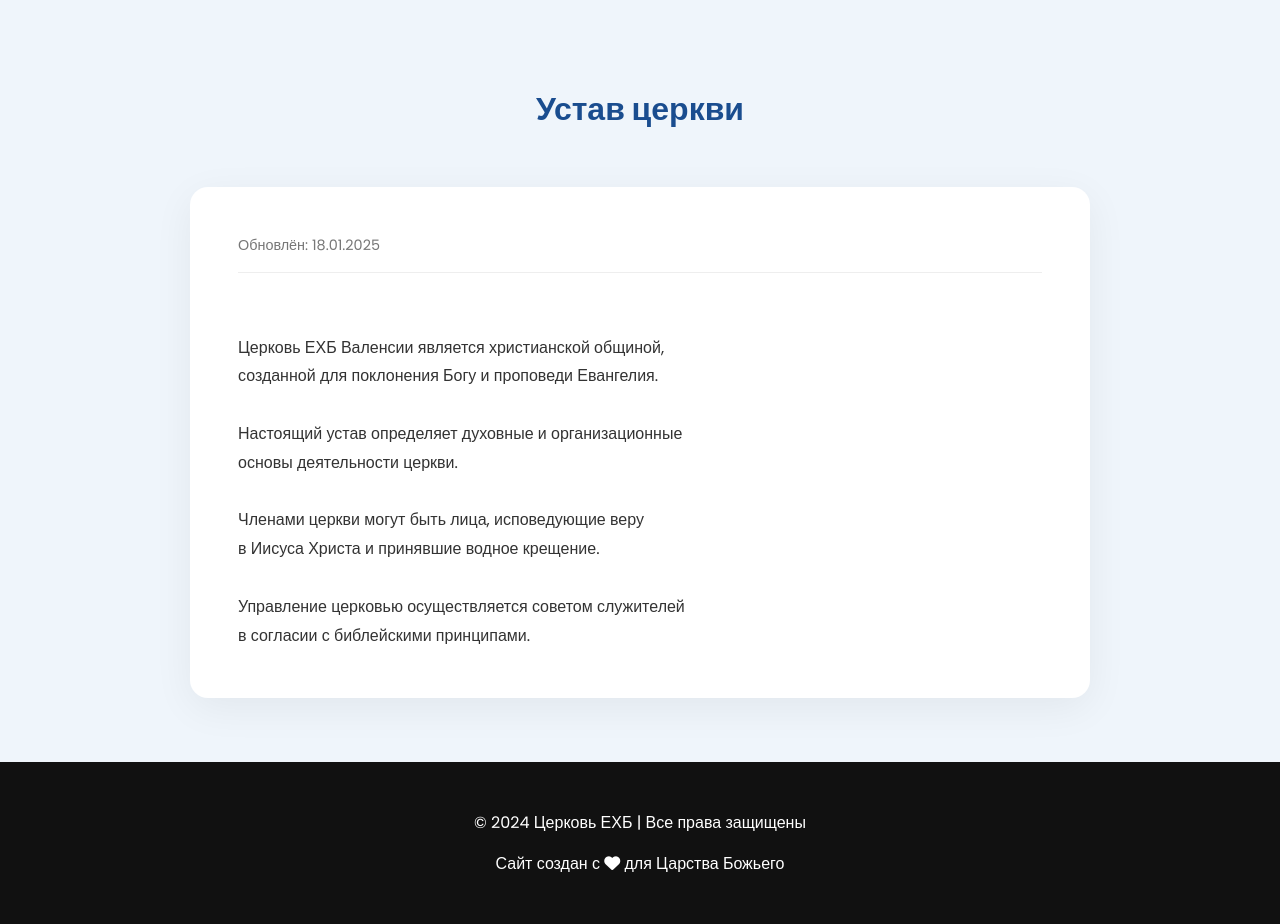
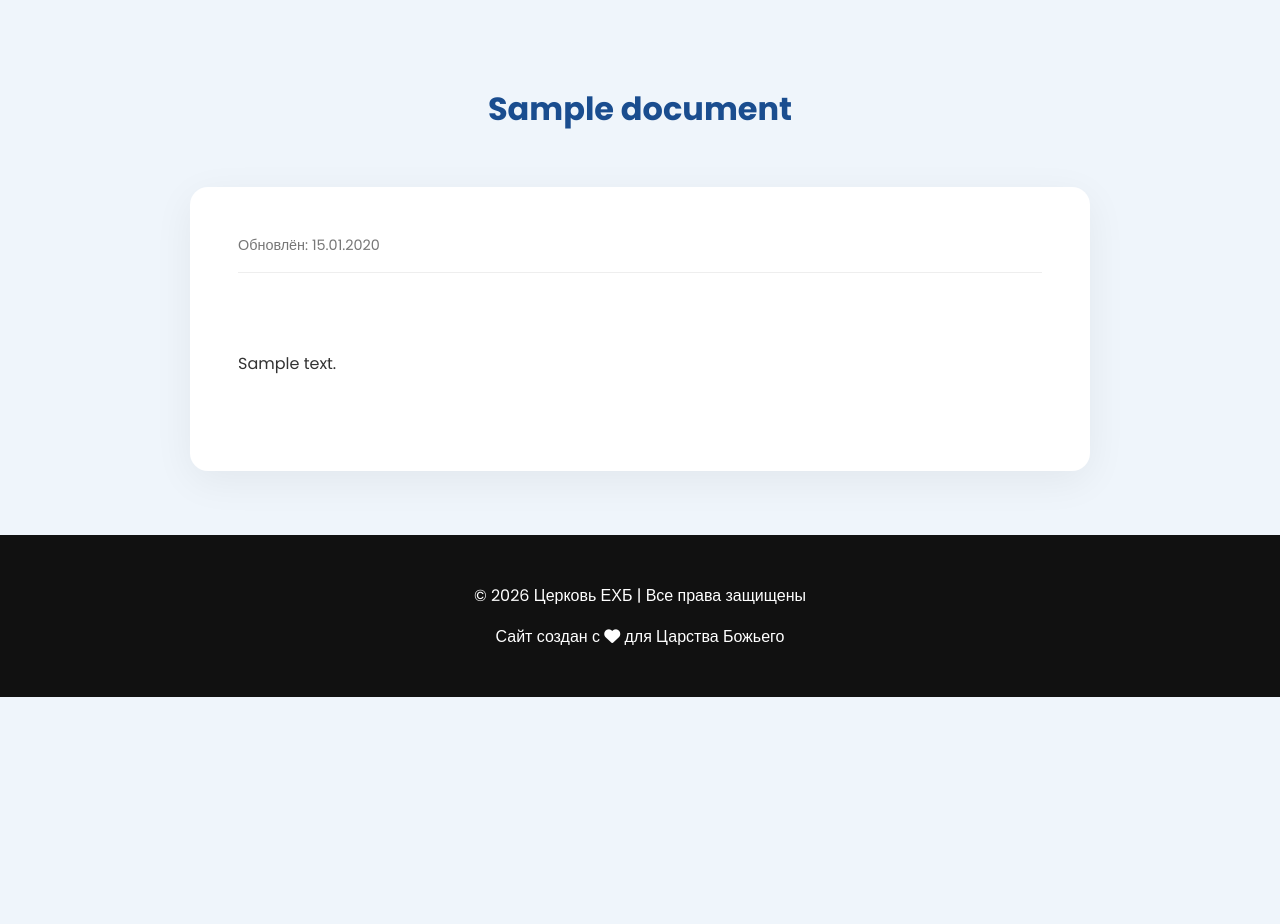
Before and after one commit to Fox216540/web_church, a Django app: template church/main/templates/main/doc.html in a window 1280 px wide. Shown: the part 123-1047 px from the top of the page. After the commit the page ends 820 px from the top, so only its background shows below. Run offline with Django 5.2, Linux system fonts and the light colour scheme; the template is opened without the code that fills it: most values are stand-ins (such as "Sample title", 1, 10 or a date in 2020).

Commit message:
Обновлён дизайн шаблона документа, добавлена ссылка на базовый CSS и компоненты.

```diff
--- a/church/main/templates/main/doc.html
+++ b/church/main/templates/main/doc.html
@@ -2,17 +2,17 @@
 <html lang="ru">
 <head>
 <meta charset="UTF-8">
-<title>Устав церкви — Церковь ЕХБ Валенсии</title>
+<title>{{ document.title }} — Церковь ЕХБ Валенсии</title>
 <meta name="viewport" content="width=device-width, initial-scale=1.0">
 
 <link href="https://fonts.googleapis.com/css2?family=Poppins:wght@300;400;600;700&display=swap" rel="stylesheet">
 <link rel="stylesheet" href="https://cdnjs.cloudflare.com/ajax/libs/font-awesome/6.0.0/css/all.min.css">
 {% load static %}
 <link rel="stylesheet" href="{% static 'main/css/doc.css' %}" />
+<link rel="stylesheet" href="{% static 'main/css/base.css' %}" />
+<link rel="stylesheet" href="{% static 'main/css/components.css' %}" />
 <link rel="stylesheet" href="{% static 'main/css/variable.css' %}">
 <link rel="shortcut icon" href="{% static 'main/img/favicon.ico' %}" type="image/x-icon">
-
-
 </head>
 
 <body>
@@ -26,10 +26,10 @@
         <div class="nav-links" id="navLinks">
             <a href="{% url 'home' %}">Главная</a>
             <a href="{% url 'home' %}#about">О нас</a>
-                <a href="{% url 'home' %}#sermons" class="active">Проповеди</a>
+            <a href="{% url 'home' %}#sermons">Проповеди</a>
             <a href="{% url 'home' %}#ministries">Служения</a>
             <a href="{% url 'home' %}#events">События</a>
-                <a href="{% url "content" %}">Галерея</a>
+            <a href="{% url 'content' %}">Галерея</a>
             <a href="{% url 'home' %}#contact">Контакты</a>
         </div>
         <i class="menu-toggle fas fa-bars"></i>
@@ -37,37 +37,28 @@
 </header>
 
 <div class="page-header">
-    <h1>Устав церкви</h1>
+    <h1>{{ document.title }}</h1>
 </div>
 
 <div class="document-wrapper">
     <div class="document-card">
 
         <div class="document-meta">
-            Обновлён: 18.01.2025
+            Обновлён: {{ document.updated_at|date:"d.m.Y" }}
         </div>
 
         <div class="document-content">
-Церковь ЕХБ Валенсии является христианской общиной,
-созданной для поклонения Богу и проповеди Евангелия.
-
-Настоящий устав определяет духовные и организационные
-основы деятельности церкви.
-
-Членами церкви могут быть лица, исповедующие веру
-в Иисуса Христа и принявшие водное крещение.
-
-Управление церковью осуществляется советом служителей
-в согласии с библейскими принципами.
+            {{ document.content|linebreaks }}
         </div>
 
     </div>
 </div>
 
 <footer class="footer">
-    <p>© 2024 Церковь ЕХБ | Все права защищены</p>
+    <p>© {% now "Y" %} Церковь ЕХБ | Все права защищены</p>
     <p>Сайт создан с <i class="fas fa-heart"></i> для Царства Божьего</p>
 </footer>
+
 <script src="{% static 'main/js/menu.js' %}"></script>
 </body>
 </html>
```
Lines whose indentation alone changed are shown as unchanged.
